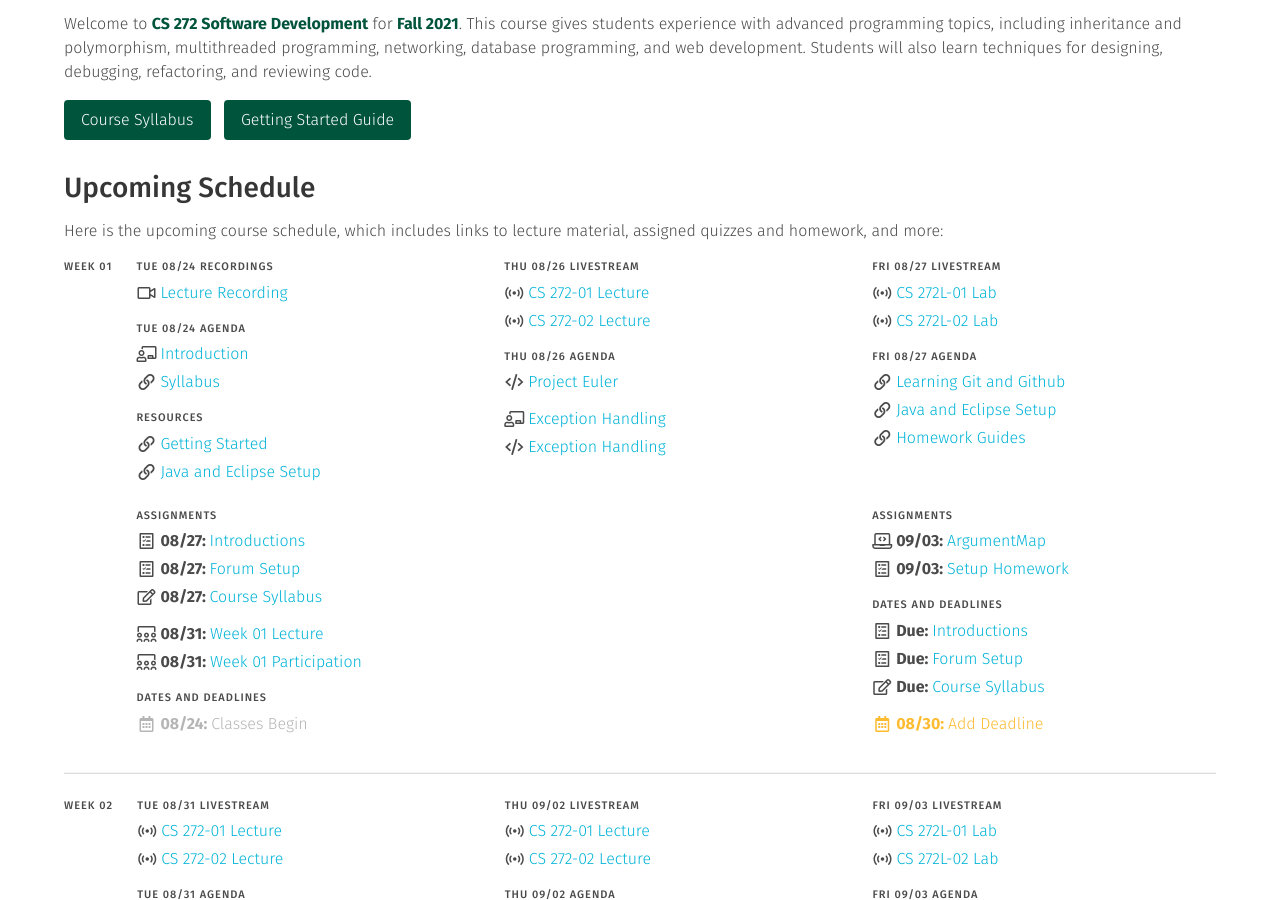
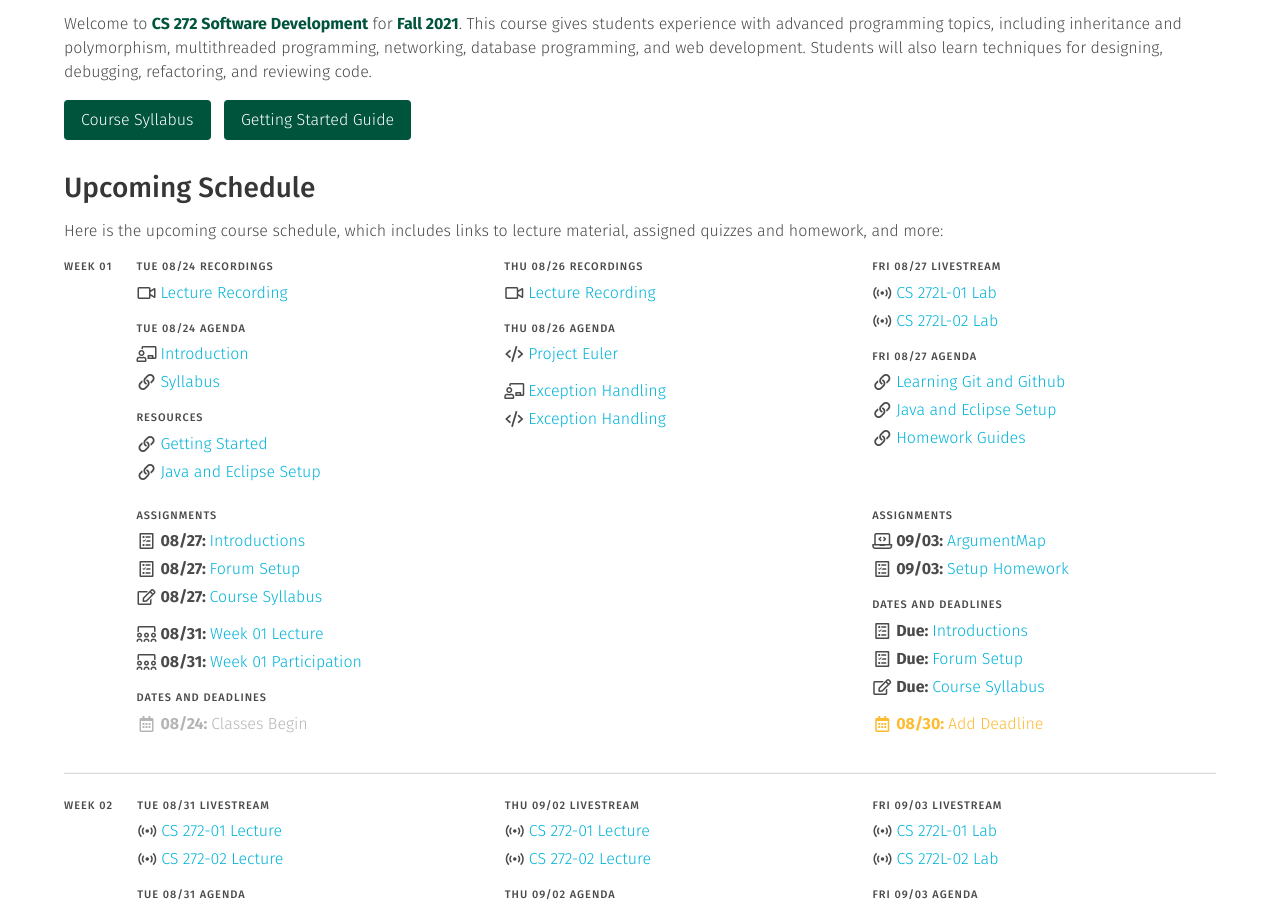
Before and after one commit to usf-cs272-fall2021/usf-cs272-fall2021.github.io, a Jekyll site: the page built from index.md, in a window 1280 px wide and 900 px high, scrolled down 318 px. Built offline with Jekyll 4.4.1, drawn with Linux system fonts in a browser that asks for light colours.

Commit message:
Adding recording

```diff
--- a/_data/schedule.yml
+++ b/_data/schedule.yml
@@ -93,7 +93,11 @@ weeks:
 
       - date: 2021-08-26
         sections:
-          - <<: *lectures
+          - <<: *recordings
+            items:
+              - text: 'Lecture Recording'
+                icon: 'video'
+                link: 'https://usfca.zoom.us/rec/share/M8UBNaRCnG1G-zG-ons72BgONUuZctjr5XUfywaNy8JRgS22cTZ7Nm7xDNRlk80a.B7ctVJsCiGBrKONs?startTime=1630005998000'
 
           - label: 'Agenda'
             date: false
```
